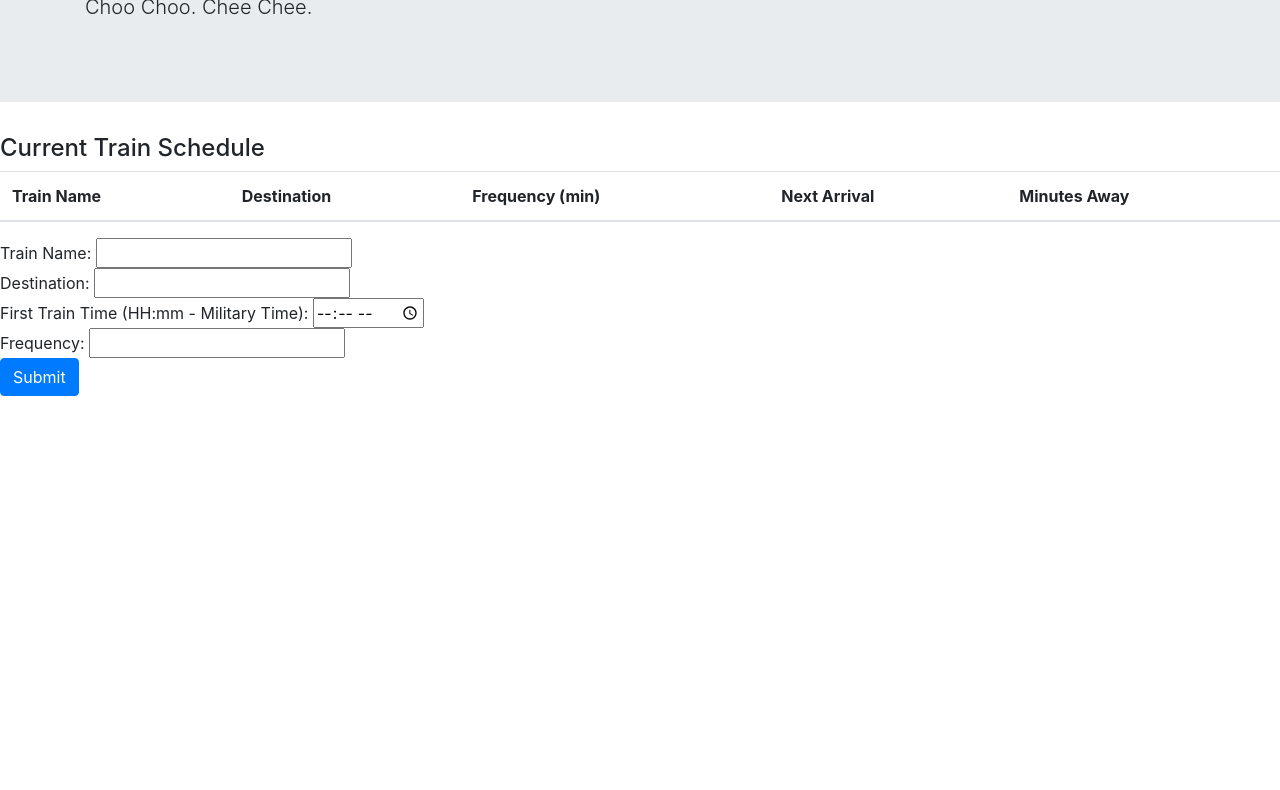
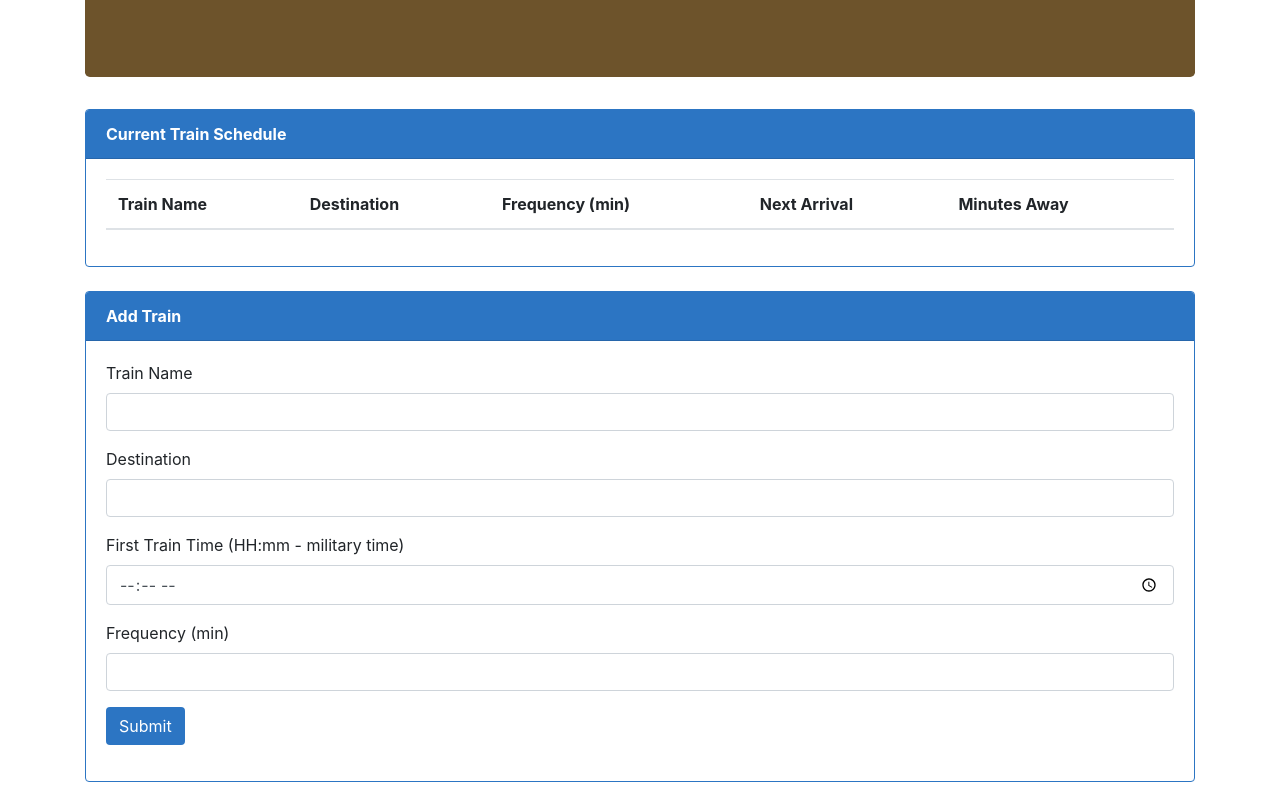
Before and after one commit to jragno918/trainSchedule, a plain HTML site: page index.html in a window 1280 px wide. Shown: the part 147-937 px from the top of the page. Before the commit the page ends 800 px from the top, so only its background shows below. Drawn offline with nearby package versions, Linux system fonts and the light colour scheme.

Commit message:
updated html

```diff
--- a/index.html
+++ b/index.html
@@ -1,36 +1,35 @@
 <!DOCTYPE html>
-<html>
+<html lang="en">
+
 <head>
-    <meta charset="utf-8" />
-    <meta http-equiv="X-UA-Compatible" content="IE=edge">
-    <title>Trainshit</title>
-    <meta name="viewport" content="width=device-width, initial-scale=1">
-    <link rel="stylesheet" type="text/css" media="screen" href="main.css" />
-    <script src="main.js"></script>
+  <meta charset="UTF-8">
+  <meta name="viewport" content="width=device-width, initial-scale=1.0">
+  <meta http-equiv="X-UA-Compatible" content="ie=edge">
+  <!--Bootstrap CDN-->
   <link rel="stylesheet" href="https://maxcdn.bootstrapcdn.com/bootstrap/4.0.0/css/bootstrap.min.css" integrity="sha384-Gn5384xqQ1aoWXA+058RXPxPg6fy4IWvTNh0E263XmFcJlSAwiGgFAW/dAiS6JXm" crossorigin="anonymous">
+  <title>Document</title>
 </head>
+
 <body>
-    <!--jumbotron shit-->
 
-    <div class="jumbotron jumbotron-fluid">
   <div class="container">
-                  <h1 class="display-4">Anytime is Train Time</h1>
-                  <p class="lead">Choo Choo. Chee Chee.</p>
+    <div class="row">
+      <div class="col-lg-12">
+        <div class="jumbotron" style="color: white; background-color: #6d532b; text-align: center;">
+          <h1>Anytime is Train Time</h1>
+          <p>Choo Choo. Chee Chee</p>
+        </div>
       </div>
     </div>
 
-    <div class = "row">
-        <div class = "col-lg-12">
-            <div class = "panel-panel default">
-                <div class="panel-heading">
-                        <h4 class="panel-title">
-                            Current Train Schedule
-                        </h4>
-
+    <div class="row">
+      <div class="col-lg-12">
+        <div class="card" style="border-color: #2c75c3;">
+          <div class="card-header" style="background-color: #2c75c3; color: white;">
+            <strong>Current Train Schedule</strong>
           </div>
-                    <div class="panel-body">
-                        <div class="table-responsive">
-                            <table class="table">
+          <div class="card-body">
+            <table class="table ">
               <thead>
                 <tr>
                   <th>Train Name</th>
@@ -40,29 +39,50 @@
                   <th>Minutes Away</th>
                 </tr>
               </thead>
-                                <tbody id ="ts">
-                                    <!--train schedule script shit-->
+              <tbody id="tableBody">
+                <!-- Here is where the data from Firebase will be inserted -->
               </tbody>
             </table>
           </div>
         </div>
       </div>
     </div>
+
+
+    <div class="row mt-4 mb-4">
+      <div class="col-lg-12">
+        <div class="card" style="border-color: #2c75c3;">
+          <div class="card-header" style="background-color: #2c75c3; color: white;">
+            <strong>Add Train</strong>
           </div>
-
-    <div class = "row">
-            <div class = "col-lg-12">
-                <div class = "panel-panel default">
-                        <form action="">
-                                Train Name: <input type="text" name="name"><br>
-                                Destination: <input type="text" name="destination"><br>
-                                First Train Time (HH:mm - Military Time): <input type="time"><br>
-                                Frequency: <input type="text" name="frequency"><br>
-                              <button class="btn btn-primary" id="subbtn" type="submit">Submit</button>
+          <div class="card-body">
+            <form role="form">
+              <div class="form-group">
+                <label for="train-name">Train Name</label>
+                <input type="text" class="form-control" id="trainName">
+              </div>
+              <div class="form-group">
+                <label for="destination">Destination</label>
+                <input type="text" class="form-control" id="destination">
+              </div>
+              <div class="form-group">
+                <label for="first-train">First Train Time (HH:mm - military time)</label>
+                <input type="time" class="form-control" id="firstTrain">
+              </div>
+              <div class="form-group">
+                <label for="frequency">Frequency (min)</label>
+                <input type="text" class="form-control" id="frequency">
+              </div>
+              <div class="form-group">
+                <button type="button" class="btn" id="submitBtn" style="color: white; background-color: #2c75c3;">Submit</button>
+              </div>
             </form>
+          </div>
+        </div>
       </div>
     </div>
   </div>
 
 </body>
+
 </html>
```
Lines whose indentation alone changed are shown as unchanged.
